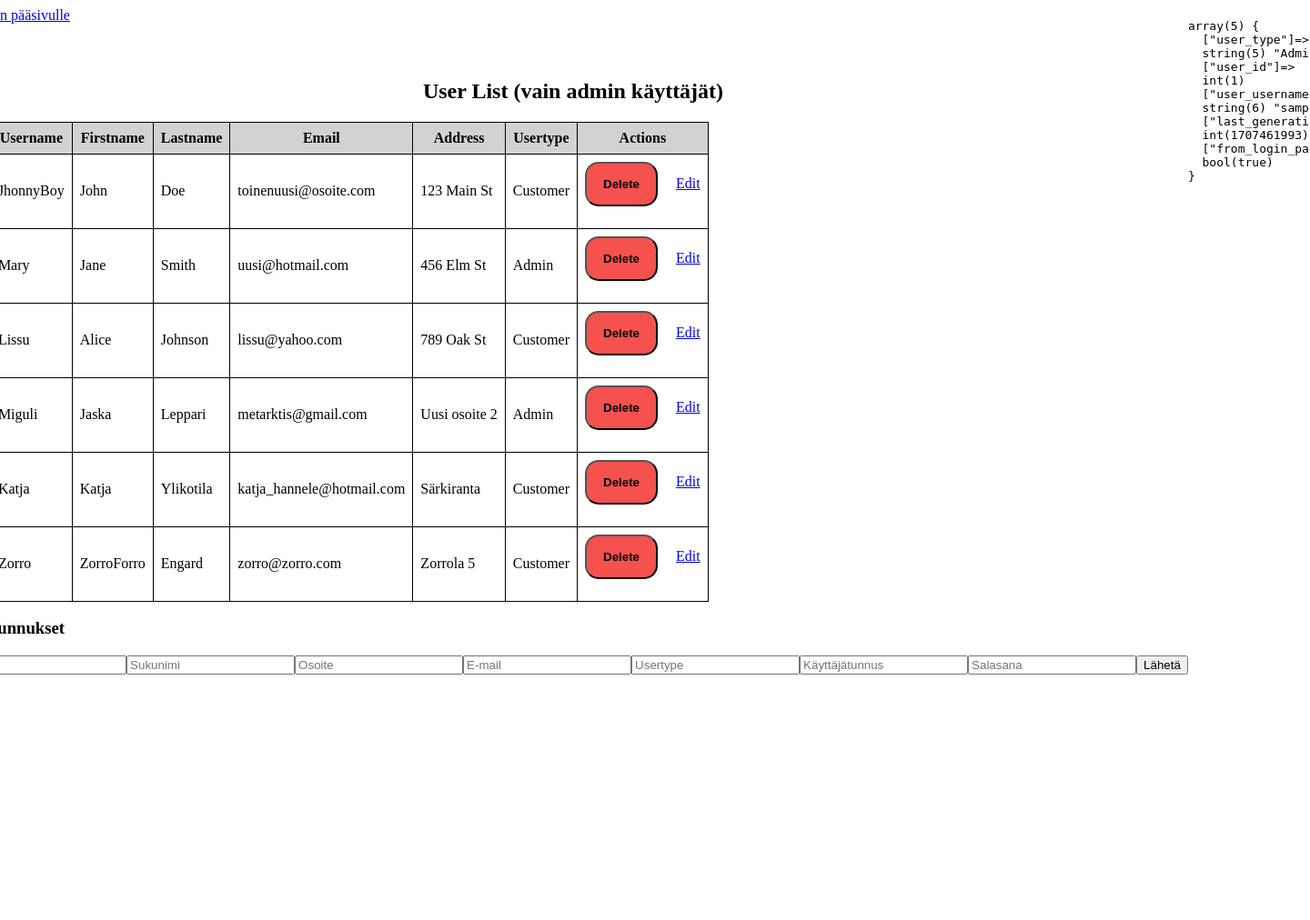
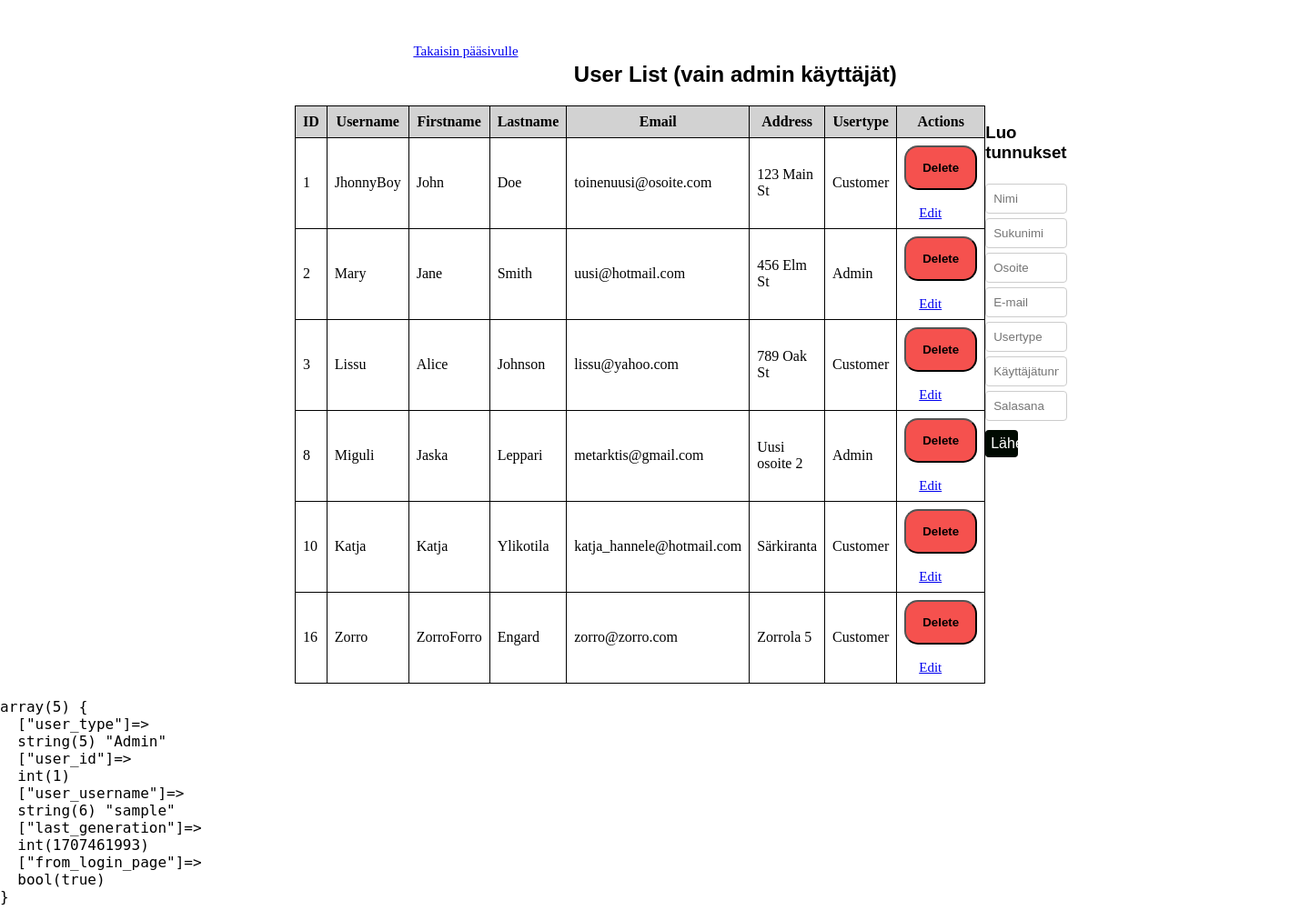
Before and after one commit to Kirjakauppias/ohjelmointi45ops, a PHP site: page /admin/view_users.php in a window 1440 px wide; the page is wider, and only the part inside the window is pictured. Shown: that part at 91% size. Before the commit the page ends 742 px from the top of that part, so only its background shows below. Run offline with PHP 8.4, Linux system fonts and the light colour scheme; the visitor is signed in with stand-in values (Sample User, id 1); data comes from the database, SQL or seed files in the repository.

Commit message:
5.2.11:06

```diff
--- a/bugilogi.txt
+++ b/bugilogi.txt
@@ -5,3 +5,4 @@
 30.1.24: order_page.php          Entä jos ei ole rekisteröitynyt, minne asiakkaan tiedot?
 30.1.24: header.php              Otsikkoon lisätty "Uusi asiakas?" -nappi <= SUORITETTU
 30.1.24: shopping_cart.php       Lisää nappula "jatka ostoksia".
+31.1.24:
--- /dev/null
+++ b/figma_linkki.txt
@@ -0,0 +1,3 @@
+https://www.figma.com/file/rpbqatSeCN6hVquQ39O8Os/Untitled?type=design&node-id=0-1&mode=design&t=WxaIdFqjDAXa3bgl-0
+
+TESTI
--- a/includes/db_connection.inc.php
+++ b/includes/db_connection.inc.php
@@ -4,8 +4,8 @@
 
 $host = "localhost";      //Tietokantapalvelimen osoite. "localhost" -> tietokantapalvelin on samassa koneessa kuin web-palvelin.
 $dbname = "verkkokauppa"; //Tietokannan nimi.
-$dbusername ="Leppari";      //Käyttäjätunnus -> TÄMÄ MUUTETTAVA, TIETOTURVA-RISKI.
-$dbpassword = "Lepinkainen79";         //Tietokannan salasana ->  TÄMÄ MUUTETTAVA, TIETOTURVA-RISKI.
+$dbusername ="root";      //Käyttäjätunnus -> TÄMÄ MUUTETTAVA, TIETOTURVA-RISKI.
+$dbpassword = "";         //Tietokannan salasana ->  TÄMÄ MUUTETTAVA, TIETOTURVA-RISKI.
 
 try {
     //Uusi PDO-yhteysolio.
--- a/styles/style.css
+++ b/styles/style.css
@@ -38,7 +38,7 @@ main {
     margin-top: 3rem;
     display: inherit;
     flex-wrap: wrap;                    /*Tällä saa tuotteita x määrä riviin*/
-    justify-content: space-between;
+    justify-content: center;
 }
 
 /*HEADER*/
@@ -583,3 +583,37 @@ footer {
 .form-container input {
 
 }
+/*ADMIN*/
+.view-users-container {
+    width: 100%;
+    justify-content: space-between;
+    display: flex;
+}
+
+.insert-user-form {
+    display: block;
+}
+
+.insert-user-form input {
+    width: 100%;
+    padding: 8px;
+    border: 1px solid #ccc;
+    border-radius: 4px;
+    margin-top: 5px;
+}
+
+.insert-user-form button {
+    width: 40%;
+    padding: 6px;
+    background-color: #000a01;
+    color: #fff;
+    border: none;
+    border-radius: 4px;
+    cursor: pointer;
+    font-size: 16px;
+    margin-top: 10px;
+}
+
+.insert-user-form button:hover {
+    background-color: #45a049;
+}
--- a/view_users.php
+++ b/view_users.php
@@ -123,6 +123,7 @@ $users = $stmt->fetchAll(PDO::FETCH_ASSOC); // Tallennetaan data muuttujaan
     <meta charset="UTF-8">
     <meta name="viewport" content="width=device-width, initial-scale=1.0">
     <title>Edit Users</title>
+    <link rel="stylesheet" href="./styles/style.css">
     <style>
         table {
             border-collapse: collapse;
@@ -202,7 +203,7 @@ $users = $stmt->fetchAll(PDO::FETCH_ASSOC); // Tallennetaan data muuttujaan
   </h3>
 
         <h2>User List (vain admin käyttäjät)</h2>
-
+        <div class="view-users-container">
         <!-- Tähän taulukkoon generoidaan rivejä $users muuttujan datan perusteella -->
         <table>
             <!-- Otsikko rivi -->
@@ -260,9 +261,9 @@ $users = $stmt->fetchAll(PDO::FETCH_ASSOC); // Tallennetaan data muuttujaan
             <?php endforeach; ?>
         </table>
 
-        <h3>Luo tunnukset</h3>
 
-            <form action="" method="post">
+        <form action="" method="post" class="insert-user-form">
+                <h3>Luo tunnukset</h3>
 
                     <input type="text" name="firstname" placeholder="Nimi"><br>
                     <input type="text" name="lastname" placeholder="Sukunimi"><br>
@@ -273,7 +274,7 @@ $users = $stmt->fetchAll(PDO::FETCH_ASSOC); // Tallennetaan data muuttujaan
                     <input type="password" name="password" placeholder="Salasana"><br>
                 <button name="admin_register">Lähetä</button>
             </form>
-
+                </div>
 
     </main>
 <?php
```
